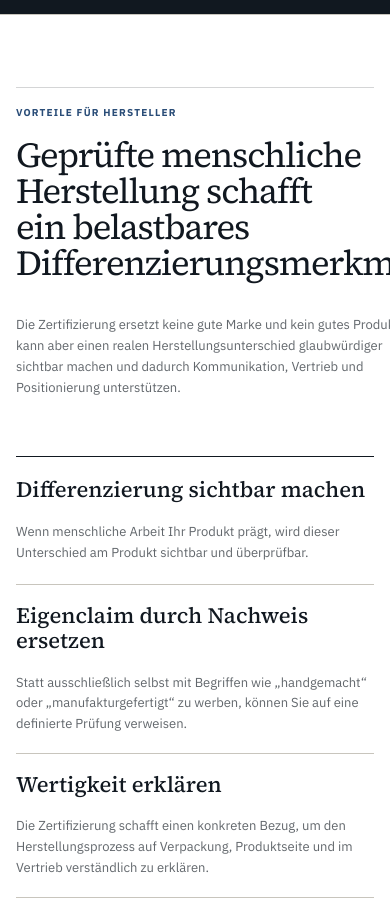
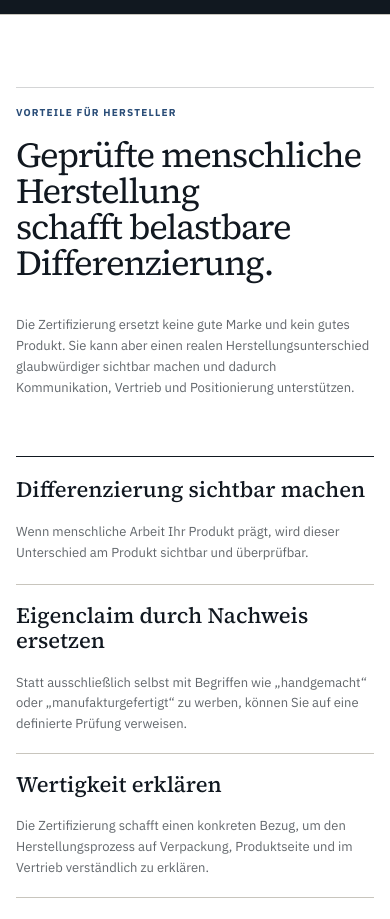
Before and after one commit to dennis-glaser-coder/human-certification-web, a Next.js app: page /warum-made-by-humans in a window 390 px wide. Shown: the part 1500-2419 px from the top of the page. Built offline with nearby package versions, Linux system fonts and the light colour scheme.

Commit message:
Refine manufacturer benefit headline for mobile brand impact

```diff
--- a/src/app/warum-made-by-humans/page.js
+++ b/src/app/warum-made-by-humans/page.js
@@ -106,7 +106,7 @@ export default function WhyPage() {
           <div className="whySectionHead">
             <div>
               <p className="premiumSectionLabel">VORTEILE FÜR HERSTELLER</p>
-              <h2>Geprüfte menschliche Herstellung schafft ein belastbares Differenzierungsmerkmal.</h2>
+              <h2>Geprüfte menschliche Herstellung schafft belastbare Differenzierung.</h2>
             </div>
             <p>
               Die Zertifizierung ersetzt keine gute Marke und kein gutes Produkt.
```
